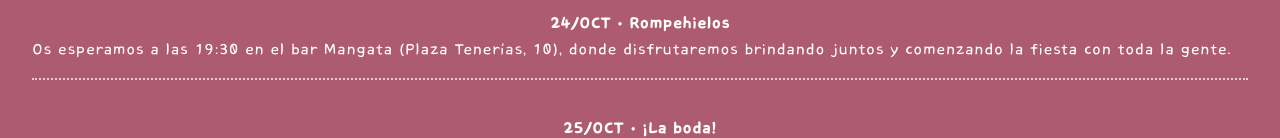
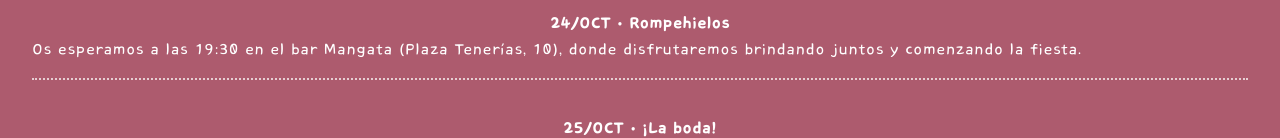
Before and after one commit to Guivagu2/wedding, a plain HTML site: page index.html in a window 1280 px wide. Shown: the part 4225-4363 px from the top of the page. Drawn offline with Linux system fonts and the light colour scheme; a web font is replaced by a local one.

Commit message:
Update index.html

```diff
--- a/index.html
+++ b/index.html
@@ -42,7 +42,7 @@
     <p class="themysion">Wedding Itinerary</p>
     <img src="assets/images/table.png" alt="Mesa" class="main-image img-small">
     <p class="cori text-section">24/OCT • Rompehielos</p>
-    <p class="cori text-small">Os esperamos a las 19:30 en el bar Mangata (Plaza Tenerías, 10), donde disfrutaremos brindando juntos y comenzando la fiesta con toda la gente.</p>
+    <p class="cori text-small">Os esperamos a las 19:30 en el bar Mangata (Plaza Tenerías, 10), donde disfrutaremos brindando juntos y comenzando la fiesta.</p>
     <div class="divider dotted"></div>
     <p class="cori text-section extra-spacing">25/OCT • ¡La boda!</p>
     <p class="cori text-small">¡A prepararse todos para disfrutar del gran día! <br>Os esperamos a las 12:30 en la iglesia de El Salvador, Simancas.</p>
```
